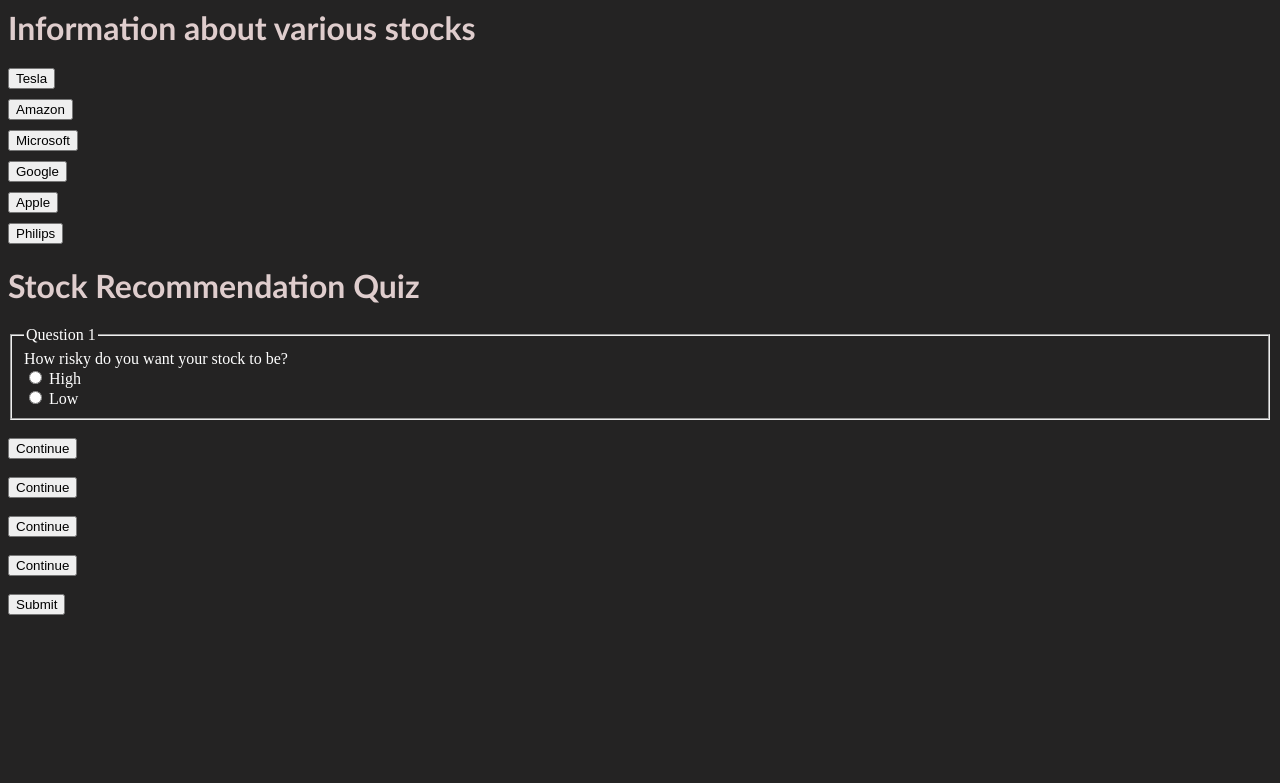
After one commit to antonyrc6/DumbTrade, a Flask app: page /projects/StockInformation/ in a window 1280 px wide. The commit adds this page. Shown: the top 783 px of the page. Run offline with Flask 2, Linux system fonts and the light colour scheme.

Commit message:
update quiz

```diff
--- a/bp_projects/projects.py
+++ b/bp_projects/projects.py
@@ -32,3 +32,7 @@
 @app_projects.route('/gamee/')
 def gamee():
     return render_template("gamee.html")
+
+@app_projects.route('/StockInformation/')
+def StockInformation():
+    return render_template("StockInformation.html")
--- /dev/null
+++ b/bp_projects/templates/bp_projects/StockInformation.html
@@ -0,0 +1,121 @@
+
+
+
+<body style="background-color:rgb(36, 35, 35);"></body>
+
+<h1 style="color:rgb(223, 205, 205); font-family: gill sans, sans-serif;">Information about various stocks</h1>
+
+<head>
+    <title>Information About Various Stocks</title>
+    <style>
+      .text-container {
+        margin-bottom: 10px;
+      }
+      .button{
+         width: 100px;
+         height: 50px;
+         margin-top: 20px;}
+    </style>
+    <script>
+      function toggleText(id) {
+        var text = document.getElementById(id);
+        if (text.style.display === "none") {
+          text.style.display = "block";
+        } else {
+          text.style.display = "none";
+        }
+      }
+    </script>
+</head>
+  <body>
+    <div class="text-container">
+      <button onclick="toggleText('text1'); color:rgb(223, 205, 205) ">Tesla</button>
+      <div id="text1" style="display:none; color:rgb(223, 205, 205);">Tesla Inc is an automotive and energy company. It designs, develops, manufactures, sells, and leases electric vehicles and energy generation and storage systems. The company produces and sells the Model Y, Model 3, Model X, Model S, Cybertruck, Tesla Semi, and Tesla Roadster vehicles. Tesla also installs and maintains energy systems and sells solar electricity; and offers end-to-end clean energy products, including generation, storage, and consumption. It markets and sells vehicles to consumers through a network of company owned stores and galleries. The company has manufacturing facilities in the US, Germany and China and has operations across Asia Pacific and Europe. Tesla is headquartered in Austin, Texas, the US. They also excel in electrifying your home. They create solar panels so that the future can run on sustainable energy. </div>
+    </div>
+    <div class="text-container">
+      <button onclick="toggleText('text2')">Amazon</button>
+      <div id="text2" style="display:none; color:rgb(223, 205, 205);">Originally started as an online book selling company, Amazon has morphed into an internet-based business enterprise that is largely focused on providing e-commerce, cloud computing, digital streaming and artificial intelligence services. Following an Amazon-to-buyer sales approach, the company offers a monumental product range and inventory, enabling consumers to buy just about anything, including clothing, beauty supplies, gourmet food, jewelry, books, movies, electronics, pet supplies, furniture, toys, garden supplies and household goods. Headquartered in Seattle, Amazon has individual websites, software development centers, customer service centers, data centers and fulfillment centers around the world.</div>
+    </div>
+    <div class="text-container">
+      <button onclick="toggleText('text3')">Microsoft</button>
+      <div id="text3" style="display:none; color:rgb(223, 205, 205);">Text for button 3</div>
+    </div>
+    <div class="text-container">
+      <button onclick="toggleText('text4')">Google</button>
+      <div id="text4" style="display:none; color:rgb(223, 205, 205);">Text for button 4</div>
+    </div>
+    <div class="text-container">
+        <button onclick="toggleText('text5')">Apple</button>
+        <div id="text5" style="display:none; color:rgb(223, 205, 205);">Text for button 5</div>
+      </div>
+      <div class="text-container">
+        <button onclick="toggleText('text6')">Philips</button>
+        <div id="text6" style="display:none; color:rgb(223, 205, 205);">Text for button 6</div>
+      </div>
+  </body>
+
+
+
+
+
+ <h1 style="color:rgb(223, 205, 205); font-family: gill sans, sans-serif;">Stock Recommendation Quiz</h1>
+
+ <form>
+    <fieldset id="question1" style="color:white;">
+      <legend>Question 1</legend>
+      <label for="question1" style="color:white;">How risky do you want your stock to be?</label><br>
+      <input type="radio" name="question1" value="true" required> High<br>
+      <input type="radio" name="question1" value="false"> Low
+    </fieldset>
+    <br>
+    <button type="button" onclick="showQuestion2()">Continue</button>
+
+    <fieldset id="question2" style="display:none; color:white;">
+      <legend>Question 2</legend>
+      <label for="question1" style="color:white;">Do you want to make profit long or short term?</label><br>
+      <input type="radio" name="question2" value="true" required> Short<br>
+      <input type="radio" name="question2" value="false"> Long
+    </fieldset>
+    <br><br>
+    <button type="button" onclick="showQuestion3()">Continue</button>
+
+    <fieldset id="question3" style="display:none; color:white;">
+      <legend>Question 3</legend>
+      <label for="question1" style="color:white;">Preferance for what type of companies?</label><br>
+      <input type="radio" name="question3" value="true" required> Environmentally friendly<br>
+      <input type="radio" name="question3" value="false"> No preference
+    </fieldset>
+    <br><br>
+    <button type="button" onclick="showQuestion4()">Continue</button>
+
+    <fieldset id="question4" style="display:none; color:white;">
+      <legend>Question 4</legend>
+      <input type="radio" name="question4" value="true" required> True<br>
+      <input type="radio" name="question4" value="false"> False
+    </fieldset>
+    <br><br>
+    <button type="button" onclick="showQuestion5()">Continue</button>
+
+    <fieldset id="question5" style="display:none; color:white;">
+      <legend>Question 5</legend>
+      <input type="radio" name="question5" value="true" required> True<br>
+      <input type="radio" name="question5" value="false"> False
+    </fieldset>
+
+    <script>
+      function showQuestion2() {
+          document.getElementById("question2").style.display = "block";
+      }
+      function showQuestion3() {
+          document.getElementById("question3").style.display = "block";
+      }
+      function showQuestion4() {
+          document.getElementById("question4").style.display = "block";
+      }
+      function showQuestion5() {
+          document.getElementById("question5").style.display = "block";
+      }
+    </script>
+    <br><br>
+    <input type="submit" value="Submit">
+  </form>
--- a/templates/index.html
+++ b/templates/index.html
@@ -862,6 +862,8 @@
                     <span>LIVE STOCK DATA</span>
                   </a></li><li><a href="http://127.0.0.1:5000/projects/portfoli0/" class="header__menu-item list-menu__item link link--text focus-inset">
                     <span>LIVE STOCK DATA EXAMPLE</span>
+                  </a></li><li><a href="http://127.0.0.1:5000/projects/StockInformation/" class="header__menu-item list-menu__item link link--text focus-inset">
+                    <span>STOCK INFORMATION</span>
         </nav><div class="header__icons">
       <details-modal class="header__search">
         <details>
```
